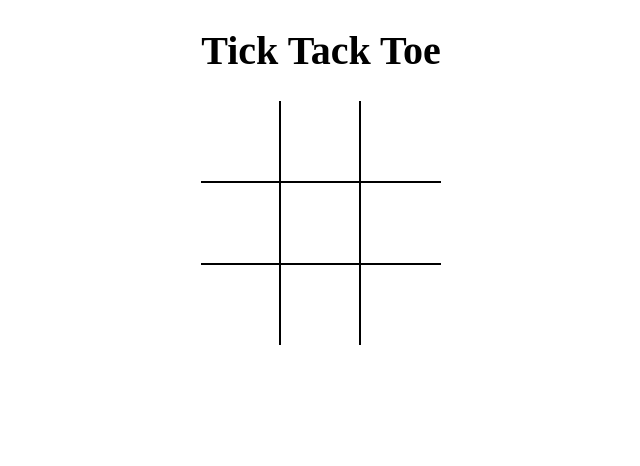
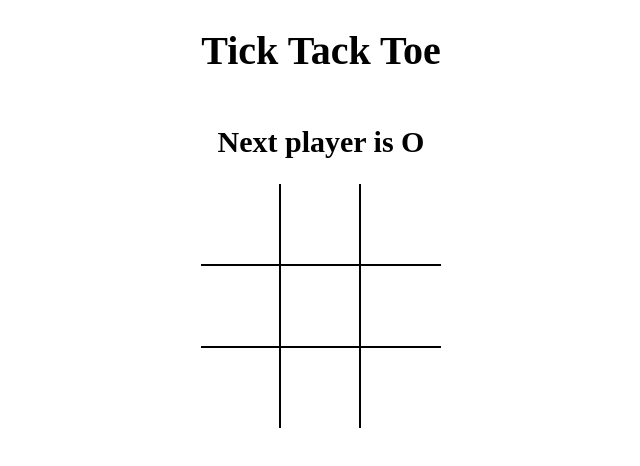
Before and after one commit to bhupendrasinghbutola/ticktaktoe, a React (Vite) app: page / in a window 1280 px wide. Shown: the top 466 px of the page, without its empty margins (319-959 px from the left). Built offline with nearby package versions, Linux system fonts and the light colour scheme.

Commit message:
calculation of winner

```diff
--- a/src/App.jsx
+++ b/src/App.jsx
@@ -1,11 +1,45 @@
-import React from "react";
+import React,{useState} from "react";
 import Board from "./components/Board";
-import "./styles/root.scss"
+import "./styles/root.scss";
+import { calculateWinner } from "./helpers";
+
+
 const App=() =>{
+    const [board,setBoard] = useState(Array(9).fill(null));
+  const[isXNext,setIsXNext]=useState(false);
+  const winner= calculateWinner(board);
+//   console.log(winner);
+const message= winner
+? `Winner is ${winner}`
+: `Next player is ${isXNext ? 'X':'O'}`;
+
+//   console.log('board rerender');
+  const handleSquareClick=(position)=>{
+     if(board[position] || winner){
+       return;
+     }
+
+
+
+    setBoard((prev)=>{
+      return prev.map((square,pos)=>{
+        if(pos === position){
+          return isXNext ?'X':'O';
+        }
+        return square;
+
+
+      })
+
+    })
+setIsXNext((prev)=> !prev);
+  }
+
 return (
 <div className="app">
     <h1>Tick Tack Toe</h1>
-    <Board/>
+    <h2>{message}</h2>
+    <Board board={board} handleSquareClick={handleSquareClick} />
    </div>
 
 );
--- a/src/components/Board.jsx
+++ b/src/components/Board.jsx
@@ -1,32 +1,9 @@
-import React,{useState} from 'react';
+import React from 'react';
 import Square from './Square';
 // import "./Square.style.css";
 
-const Board = () => {
-  const [board,setBoard] = useState(Array(9).fill(null));
-  const[isXNext,setIsXNext]=useState(false);
-  console.log(board);
-  const handleSquareClick=(position)=>{
-     if(board[position]){
-       return;
-     }
-
-
-
-    setBoard((prev)=>{
-      return prev.map((square,pos)=>{
-        if(pos === position){
-          return isXNext ?'X':'O';
-        }
-        return square;
-
-
-      })
-
-    })
-setIsXNext((prev)=> !prev);
-  }
-  const renderSquare=(position)=>{
+const Board = ({board,handleSquareClick}) => {
+    const renderSquare=(position)=>{
     return <Square  value={board[position]} onClick={()=>   handleSquareClick(position)
     }
       / >
--- a/src/components/Square.jsx
+++ b/src/components/Square.jsx
@@ -1,7 +1,7 @@
 import React from 'react';
 
 const Square = ({value,onClick}) => {
-    //  console.log(props);
+      // console.log('square rerender');
   return (
     <button type='button' className='square' onClick={onClick}>{value}</button>
     )
--- /dev/null
+++ b/src/helpers.jsx
@@ -0,0 +1,19 @@
+ export function calculateWinner(squares) {
+    const lines = [
+      [0, 1, 2],
+      [3, 4, 5],
+      [6, 7, 8],
+      [0, 3, 6],
+      [1, 4, 7],
+      [2, 5, 8],
+      [0, 4, 8],
+      [2, 4, 6],
+    ];
+    for (let i = 0; i < lines.length; i++) {
+      const [a, b, c] = lines[i];
+      if (squares[a] && squares[a] === squares[b] && squares[a] === squares[c]) {
+        return squares[a];
+      }
+    }
+    return null;
+  }
```
